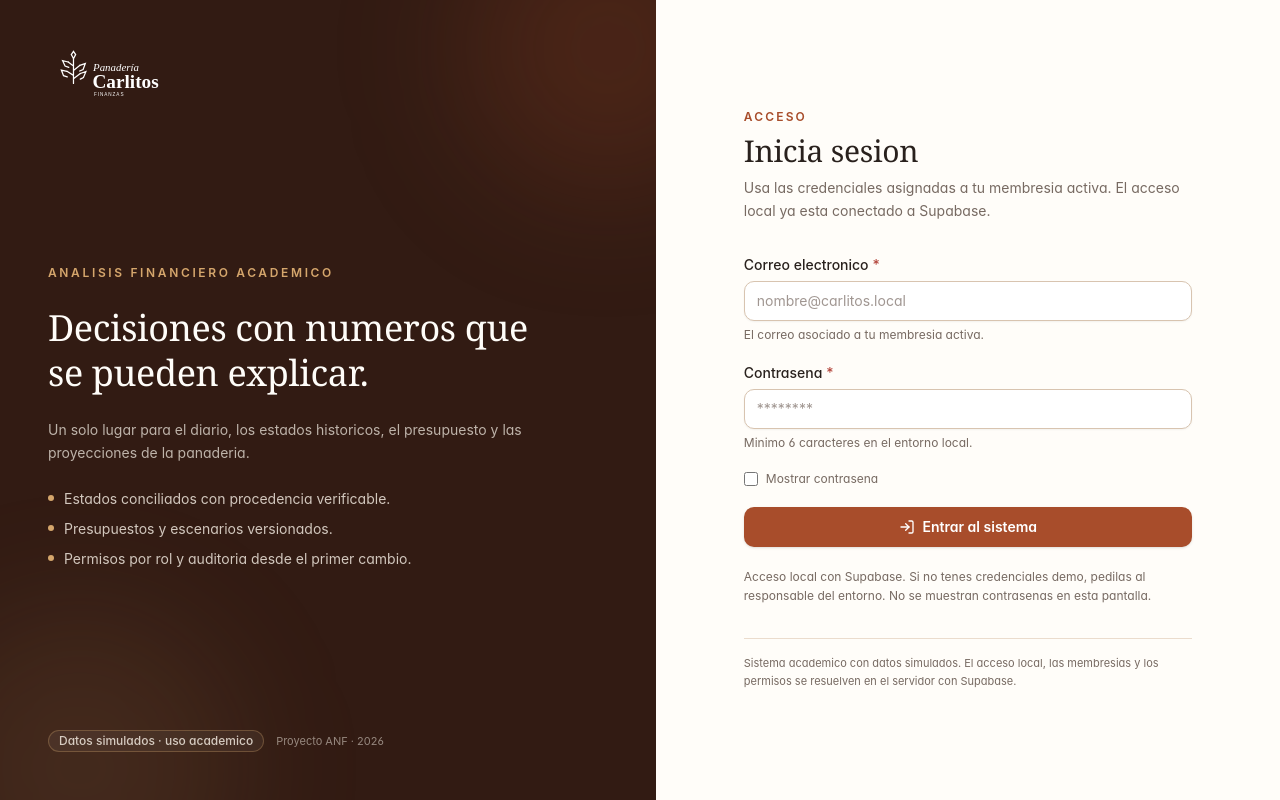
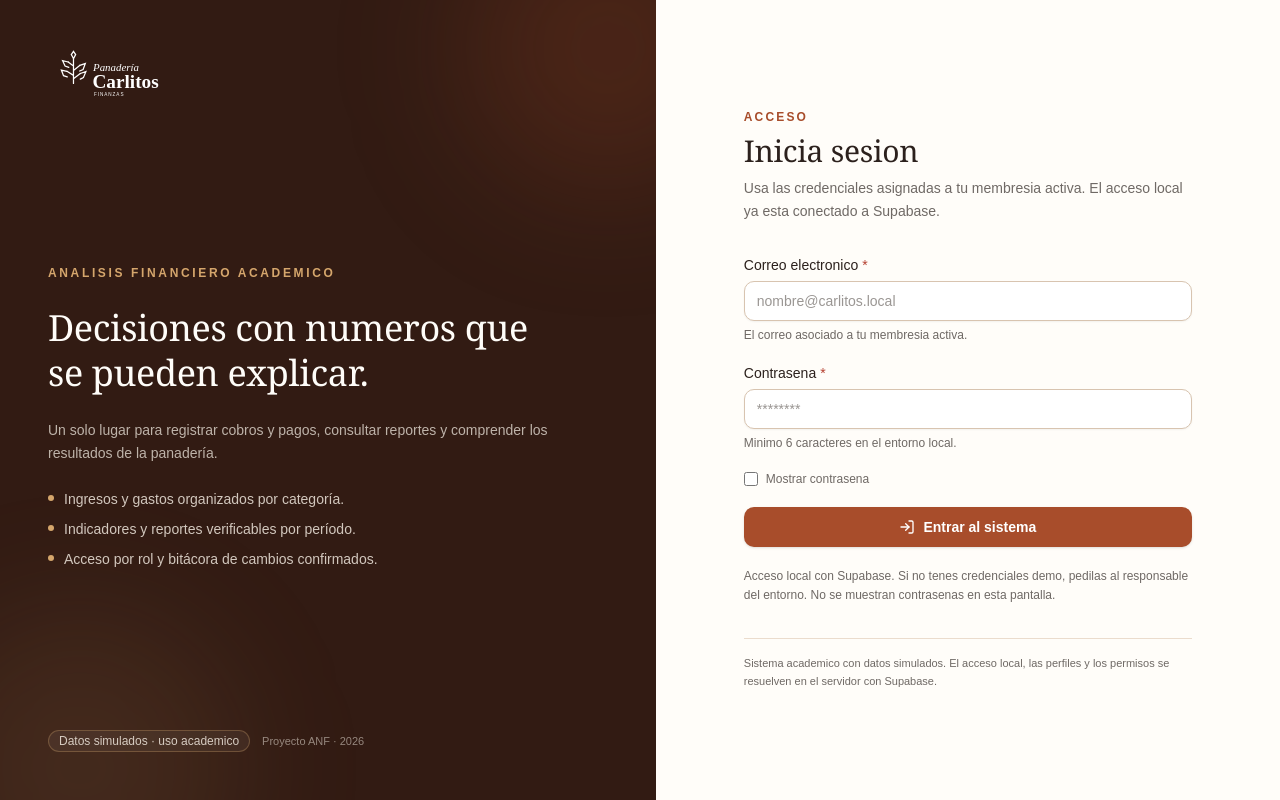
Before and after one commit to Ale81194/ANF115-proyecto, a Next.js app: page /login in a window 1280 px wide. Built offline with nearby package versions, Linux system fonts and the light colour scheme.

Commit message:
style: align financial screens with the updated bakery identity

```diff
--- a/src/app/layout.tsx
+++ b/src/app/layout.tsx
@@ -8,7 +8,7 @@ export const metadata: Metadata = {
     template: "%s \u00b7 Carlitos Finanzas",
   },
   description:
-    "Sistema academico de analisis financiero, presupuestos y proyecciones para Panaderia Carlitos.",
+    "Control de ingresos y gastos, indicadores y reportes de Panadería Carlitos. Proyecto académico con datos simulados.",
   applicationName: "Carlitos Finanzas",
   icons: {
     icon: "/branding/favicon.svg",
--- a/src/components/templates/auth-template.tsx
+++ b/src/components/templates/auth-template.tsx
@@ -9,9 +9,9 @@ type AuthTemplateProps = {
 };
 
 const BENEFICIOS = [
-  "Estados conciliados con procedencia verificable.",
-  "Presupuestos y escenarios versionados.",
-  "Permisos por rol y auditoria desde el primer cambio.",
+  "Ingresos y gastos organizados por categoría.",
+  "Indicadores y reportes verificables por período.",
+  "Acceso por rol y bitácora de cambios confirmados.",
 ] as const;
 
 /**
@@ -55,8 +55,8 @@ export function AuthTemplate({
             Decisiones con numeros que se pueden explicar.
           </h1>
           <p className="text-sm leading-relaxed text-crema-100/70">
-            Un solo lugar para el diario, los estados historicos, el
-            presupuesto y las proyecciones de la panaderia.
+            Un solo lugar para registrar cobros y pagos, consultar reportes
+            y comprender los resultados de la panadería.
           </p>
           <ul className="space-y-2.5 text-sm text-crema-100/80">
             {BENEFICIOS.map((beneficio) => (
@@ -104,7 +104,7 @@ export function AuthTemplate({
 
           <p className="mt-8 border-t border-borde pt-4 text-[11px] leading-relaxed text-texto-suave">
             Sistema academico con datos simulados. El acceso local, las
-            membresias y los permisos se resuelven en el servidor con Supabase.
+            perfiles y los permisos se resuelven en el servidor con Supabase.
           </p>
         </div>
       </section>
--- a/src/styles/tokens.css
+++ b/src/styles/tokens.css
@@ -9,10 +9,10 @@
   --crema-100: #faf3e9;
   --arena-200: #ebdccd;
   --dorado-400: #d5a66c;
-  --texto: #29211d;
-  --muted: #776a62;
+  --texto: #2c211d;
+  --muted: #6f6965;
   --verde: #28785a;
-  --rojo: #b4473d;
+  --rojo: #b64232;
   --azul: #356d95;
 
   /* Tokens semanticos */
@@ -32,10 +32,10 @@
   --advertencia: #a06a1f;
   --info: var(--azul);
 
-  --fuente-ui: Inter, "Segoe UI", Arial, sans-serif;
+  --fuente-ui: Arial, "Liberation Sans", sans-serif;
   --fuente-marca: Georgia, "Times New Roman", serif;
 
-  --radio-card: 16px;
+  --radio-card: 20px;
   --radio-input: 10px;
   --radio-pill: 999px;
 
```
